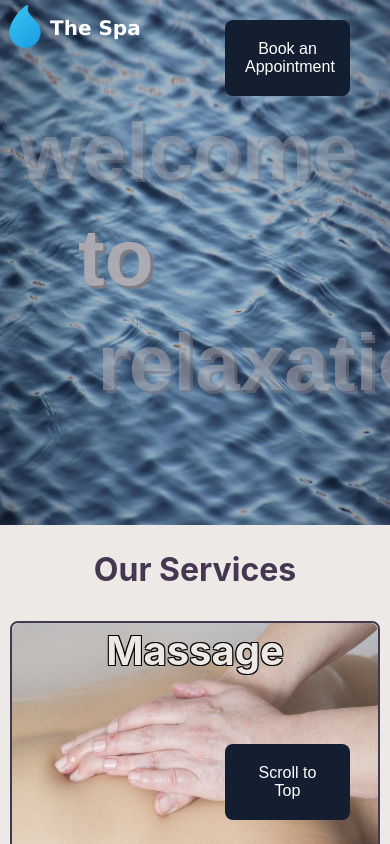
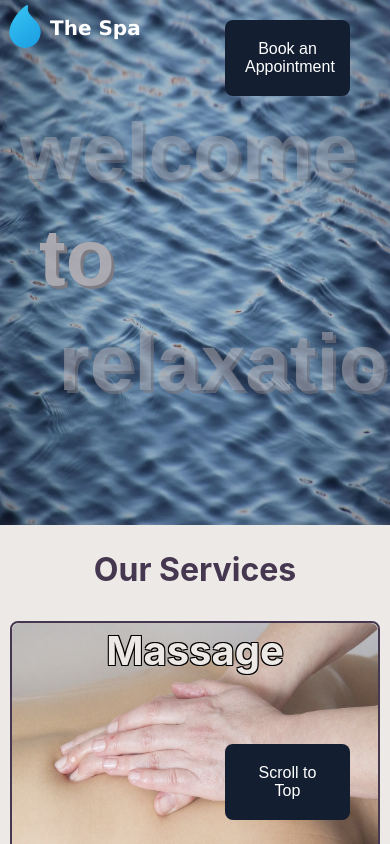
Before and after one commit to LaurenCummings/spa-project, a React (Vite) app: page / in a window 390 px wide. Shown: the top 844 px of the page. Built offline with nearby package versions, Linux system fonts and the light colour scheme; a web font is replaced by a local one.

Commit message:
made banner responsive down to 350px

```diff
--- a/src/css/Banner.css
+++ b/src/css/Banner.css
@@ -75,6 +75,16 @@
     }
 }
 
+@media (max-width: 400px) {
+    .banner .to {
+        left: 10%;
+    }
+
+    .banner .relaxation {
+        left: 15%;
+    }
+}
+
 @keyframes fadeInOut {
     0% {
         opacity: 0;
```
